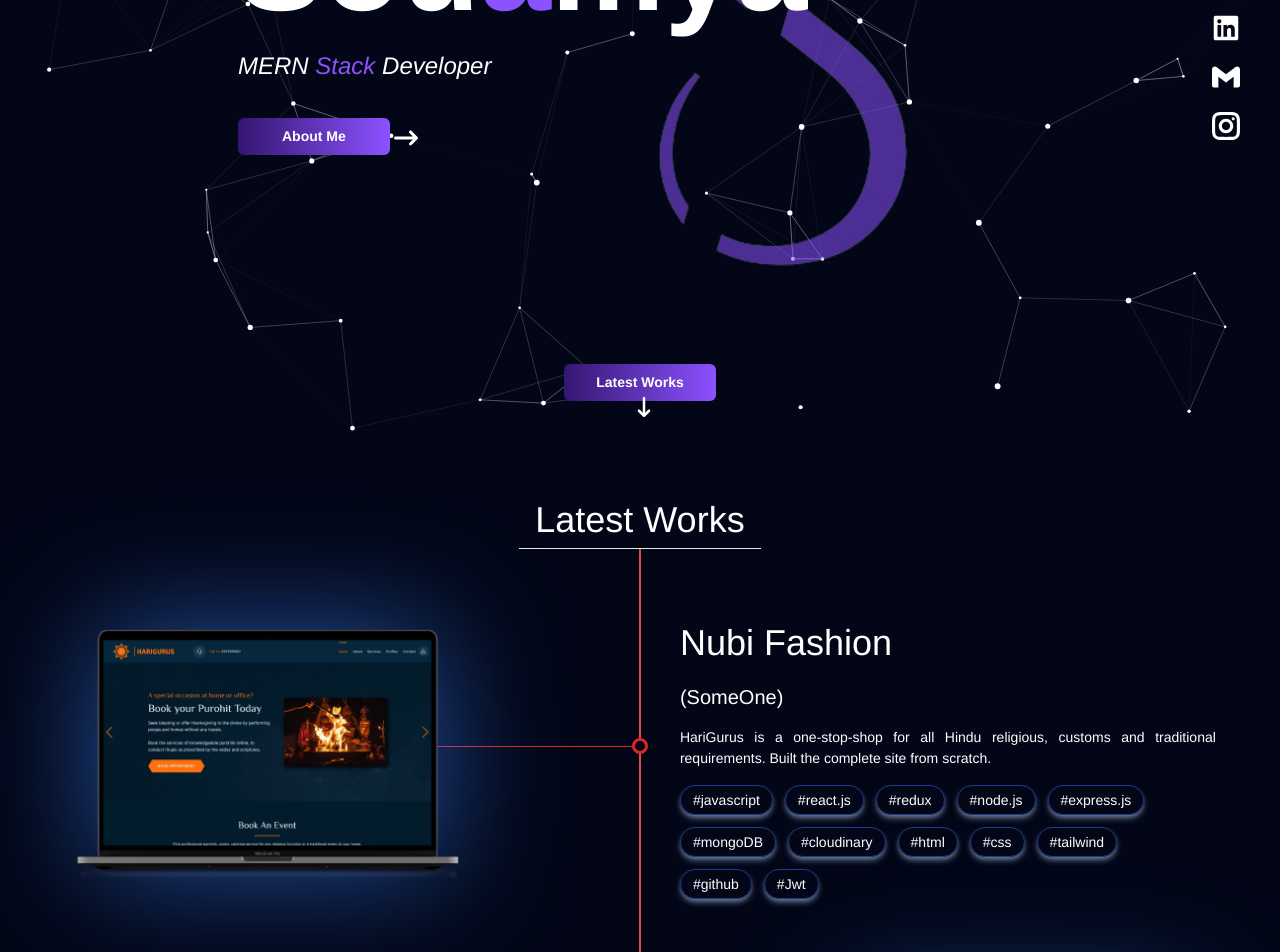
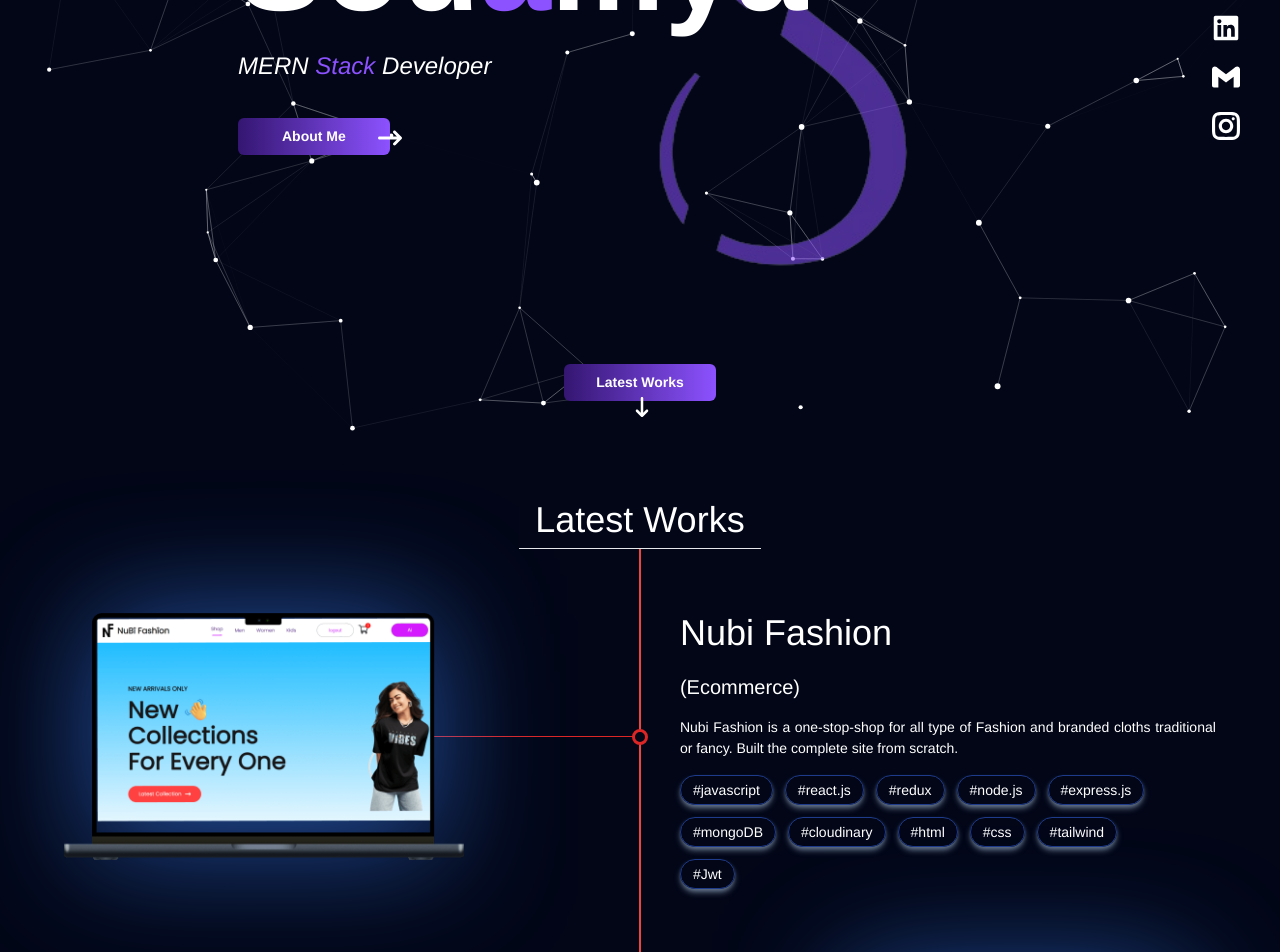
Before and after one commit to Namank65/MyPortfolio, a React (Vite) app: page / in a window 1280 px wide. Shown: the part 340-1292 px from the top of the page. Built offline with nearby package versions, Linux system fonts and the light colour scheme.

Commit message:
deployment and made it more user friendly

```diff
--- a/src/components/AboutMePop.jsx
+++ b/src/components/AboutMePop.jsx
@@ -24,7 +24,7 @@ const AboutMePop = ({ state }) => {
   ];
 
   return (
-    <div className="flex w-[90%] h-[90%] bg-slate-900 rounded-2xl text-white  absolute left-[5%] bottom-[5%] z-20 ">
+    <div className="flex w-[90%] h-[90%] bg-slate-900 rounded-2xl text-white absolute left-[5%] bottom-[5%] z-20 ">
       <div className="flex flex-col w-full md:w-[40%] md:ml-4 ml-0 mt-12 md:mt-2">
         <div className="md:block flex flex-col items-center cursor-default">
           <h1 className="text-sky-600 font-bold text-xl md:mb-0 mb-7 p-2 md:p-8 md:text-2xl">
--- a/src/components/Hero.jsx
+++ b/src/components/Hero.jsx
@@ -31,10 +31,10 @@ const Hero = () => {
           </p>
           <button
             onClick={() => setAboutMe(!aboutMe)}
-            className=" translate-y-12 sm:translate-y-0 flex py-1 sm:py-2 px-2 sm:px-11 font-medium sm:font-bold rounded-md bg-gradient-to-l from-[#8c52ff] to-[#341671] hover:scale-110 duration-150 group"
+            className=" translate-y-12 sm:translate-y-0 flex py-1 sm:py-2 px-2 sm:px-11 font-medium sm:font-bold rounded-md bg-gradient-to-l from-[#8c52ff] to-[#341671] hover:scale-105 duration-150 group"
           >
             About Me
-            <FaArrowRightLong className="text-white size-6 ml-[5rem] lg:ml-28 absolute group-hover:-right-6 ease-in-out duration-150 " />
+            <FaArrowRightLong className="text-white size-6 ml-16 lg:ml-24 absolute group-hover:-right-4 ease-in-out duration-300"/>
           </button>
         </div>
         {aboutMe && <AboutMePop state={aboutStateManupulation} />}
--- a/src/components/LatestWorks.jsx
+++ b/src/components/LatestWorks.jsx
@@ -6,7 +6,7 @@ const LatestWorks = () => {
     <div className="flex justify-center text-white h-24">
       <button className="py-1 absolute sm:py-2 px-2 sm:px-8 font-medium sm:font-bold rounded-md bg-gradient-to-l from-[#8c52ff] to-[#341671] hover:scale-110 duration-150 group ">
         Latest Works
-        <FaArrowDownLong className="text-white size-5 ml-9 sm:ml-[5rem] lg:ml-[2.35rem] absolute group-hover:mt-2 ease-in-out duration-150 mt-2 sm:mt-1" />
+        <FaArrowDownLong className="text-white size-5 ml-9 absolute md:group-hover:mt-2 group-hover:mt-1 ease-in-out duration-300 mt-0 sm:mt-1" />
       </button>
     </div>
   );
--- a/src/components/LatestWorksPage.jsx
+++ b/src/components/LatestWorksPage.jsx
@@ -1,5 +1,5 @@
 import React from "react";
-import projectImg from "../assets/Portfolio.webp";
+import nubiFashion from "../assets/Nubi_Fashion.png";
 import Skills from "./Skills";
 
 const LatestWorksPage = () => {
@@ -14,7 +14,6 @@ const LatestWorksPage = () => {
     "#html",
     "#css",
     "#tailwind",
-    "#github",
     "#Jwt",
   ];
 
@@ -32,7 +31,7 @@ const LatestWorksPage = () => {
                 <div className="h-[1px] absolute left-1/4 right-1/2 bg-red-600"></div>
                 <div className="w-4 h-4 absolute bg-slate-950 z-10 left-1/2 -translate-x-1/2 md:block hidden rounded-full border-[3px] border-red-600 hover:scale-125 duration-200 ease-in-out"></div>
                 <img
-                  src={projectImg}
+                  src={nubiFashion}
                   alt="ProjectImg"
                   className="max-w-[400px] w-full hover:scale-110 hover:transition-all duration-200 ease-in-out flex justify-center relative drop-shadow-[0_0px_60px_rgba(59,130,246,0.6)]"
                 />
@@ -47,10 +46,10 @@ const LatestWorksPage = () => {
 
         <div className="flex flex-col items-start w-full">
           <h3 className="text-4xl mb-1">Nubi Fashion</h3>
-          <span className="text-xl py-4">(SomeOne)</span>
+          <span className="text-xl py-4">(Ecommerce)</span>
           <p className="text-justify">
-            HariGurus is a one-stop-shop for all Hindu religious, customs and
-            traditional requirements. Built the complete site from scratch.
+          Nubi Fashion is a one-stop-shop for all type of Fashion and branded cloths
+            traditional or fancy. Built the complete site from scratch.
           </p>
           <div className="flex flex-wrap w-11/12 gap-4 mt-4 md:gap-3 mb-0">
             {skills.map((s, i) => (
@@ -80,7 +79,7 @@ const LatestWorksPage = () => {
                 <div className="h-[1px] absolute left-1/2 right-1/4 bg-red-600"></div>
                 <div className="w-4 h-4 absolute bg-slate-950 z-10 left-1/2 -translate-x-1/2 md:block hidden rounded-full border-[3px] border-red-600 hover:scale-125 duration-200 ease-in-out"></div>
                 <img
-                  src={projectImg}
+                  src={nubiFashion}
                   alt="ProjectImg"
                   className="max-w-[400px] w-full hover:scale-110 hover:transition-all duration-200 ease-in-out flex justify-center relative drop-shadow-[0_0px_60px_rgba(59,130,246,0.6)]"
                 />
```
Also changed, not shown: src/assets/Nubi_Fashion.png (added), 7 other files (tests, documents, lock files or other folders).
